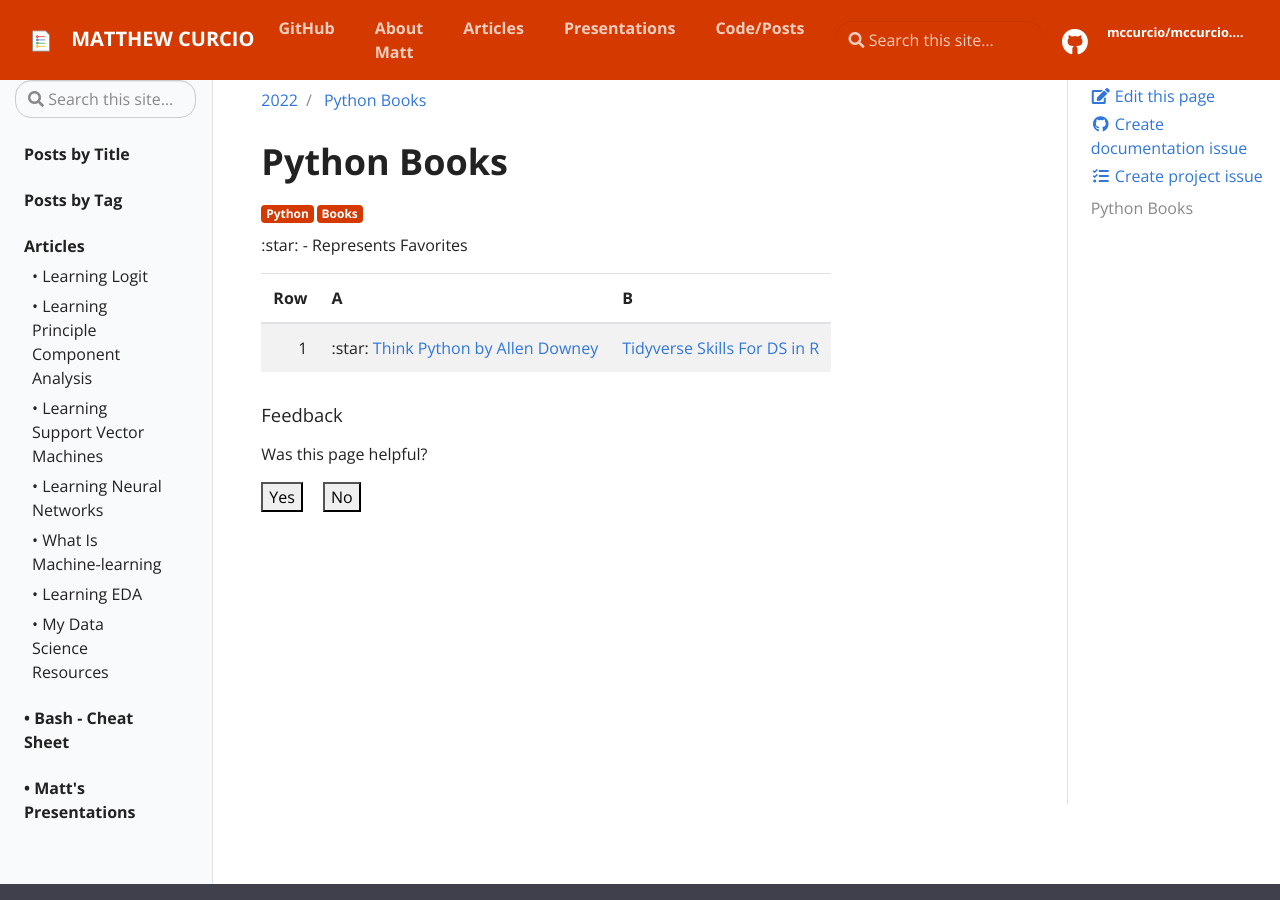
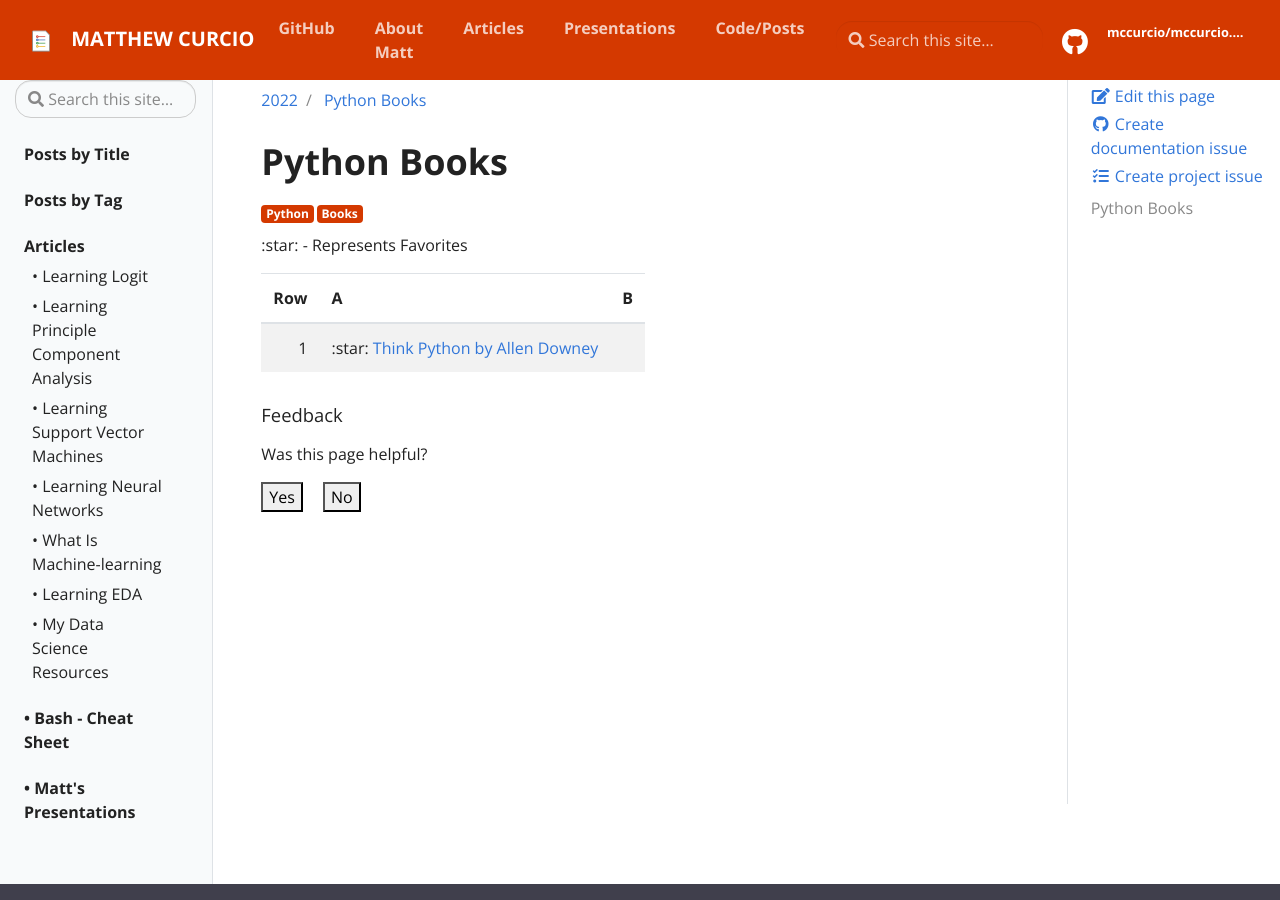
Before and after one commit to mccurcio/mccurcio.github.io, a Jekyll site: the page built from _posts/python/2022-6-22-python-books.md, in a window 1280 px wide and 900 px high. Built offline with Jekyll 4.4.1, drawn with Linux system fonts in a browser that asks for light colours; our own code applies the rules of GitHub Pages for plain Markdown files.

Commit message:
Update 2022-6-22-python-books.md

```diff
--- a/_posts/python/2022-6-22-python-books.md
+++ b/_posts/python/2022-6-22-python-books.md
@@ -7,4 +7,4 @@ tags: Python Books
 
 Row | A | B
 -:|--------------|-----------
- 1 | :star: [Think Python by Allen Downey](https://greenteapress.com/wp/) | [Tidyverse Skills For DS in R](https://leanpub.com/tidyverseskillsdatascience)
+ 1 | :star: [Think Python by Allen Downey](https://greenteapress.com/wp/) |
```
